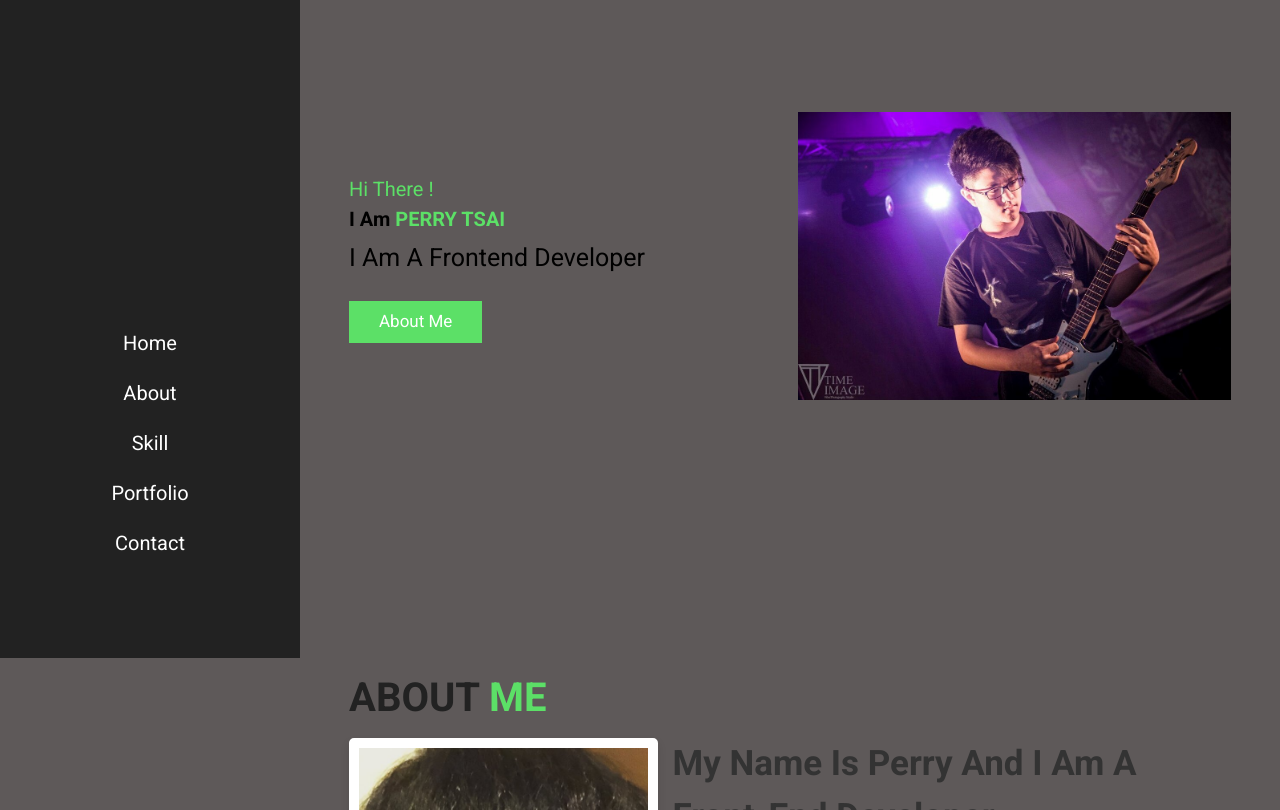
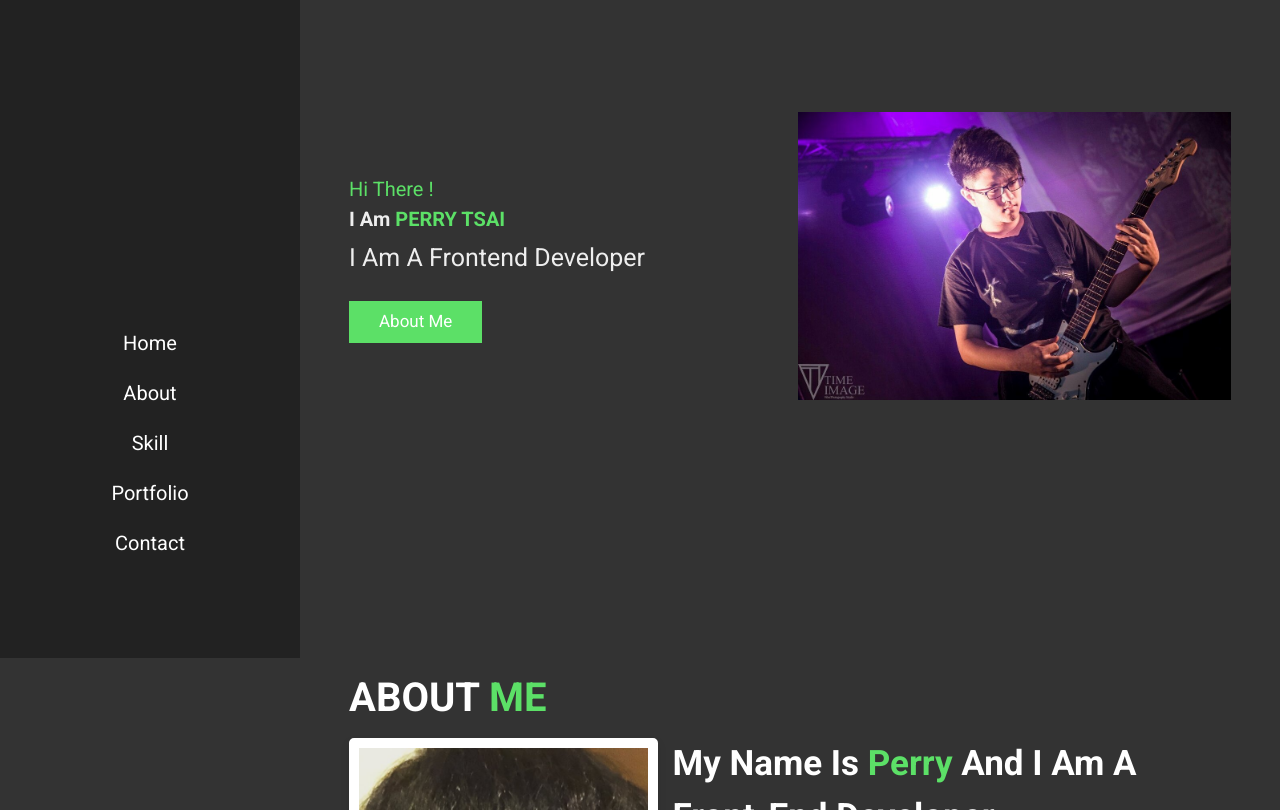
Before and after one commit to Perry481/portfolio, a plain HTML site: page index.html in a window 1280 px wide. Shown: the part 142-952 px from the top of the page. Drawn offline with nearby package versions, Linux system fonts and the light colour scheme.

Commit message:
Update style.css

```diff
--- a/style.css
+++ b/style.css
@@ -24,7 +24,7 @@ html {
 }
 
 body {
-  background: rgb(94, 89, 89);
+  background: #333;
   padding-left: 30rem;
 }
 
@@ -49,13 +49,17 @@ section {
 .heading {
   font-size: 4rem;
   padding-bottom: 1rem;
-  color: #222;
+  color: #fff;
   text-transform: uppercase;
 }
 
 .heading span {
   color: var(--main-color);
   text-transform: uppercase;
+}
+
+.content span {
+  color: var(--main-color);
 }
 
 .btn {
@@ -161,7 +165,7 @@ header .navbar a:hover {
 
 .home .content h3 {
   font-size: 2rem;
-  color: black;
+  color: #eee;
 }
 
 .home .content h3 span {
@@ -171,7 +175,7 @@ header .navbar a:hover {
 
 .home .content .info {
   font-size: 2.5rem;
-  color: black;
+  color: #eee;
   padding: 0.5rem 0;
 }
 
@@ -206,7 +210,7 @@ header .navbar a:hover {
 }
 
 .about .row-1 .content h3 {
-  color: #333;
+  color: #fff;
   font-size: 3.5rem;
 }
 
@@ -329,8 +333,8 @@ header .navbar a:hover {
   height: 4rem;
   width: 4rem;
   border-radius: 0.5rem;
-  background: #eee;
-  color: #333;
+  background: #111;
+  color: #fff;
   font-size: 1.7rem;
   line-height: 4rem;
   text-align: center;
@@ -403,7 +407,7 @@ header .navbar a:hover {
 .contact .row form .box,
 .contact .row form textarea {
   width: 100%;
-  border-bottom: 0.1rem solid #333;
+  border-bottom: 0.1rem solid #111;
   color: #333;
   text-transform: none;
   font-size: 1.7rem;
```
